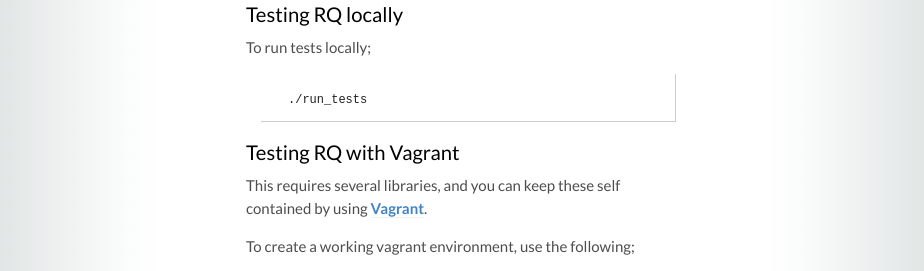
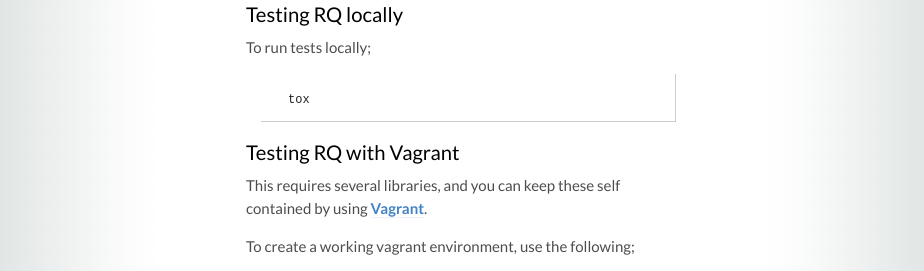
Before and after one commit to rq/rq, a Jekyll site: the page built from contrib/testing.md, in a window 1280 px wide. Shown: the part 320-591 px from the top of the page, without its empty margins (179-1103 px from the left). Built offline with Jekyll 4.4.1, drawn with Linux system fonts in a browser that asks for light colours; some web fonts are replaced; Markdown is read by kramdown in place of the engine named in the settings.

Commit message:
Fixed docs bug relating to tox as per #r17244847

````diff
--- a/contrib/testing.md
+++ b/contrib/testing.md
@@ -8,7 +8,7 @@
 To run tests locally;
 
 ```
-./run_tests
+tox
 ```
 
 ### Testing RQ with Vagrant
````
